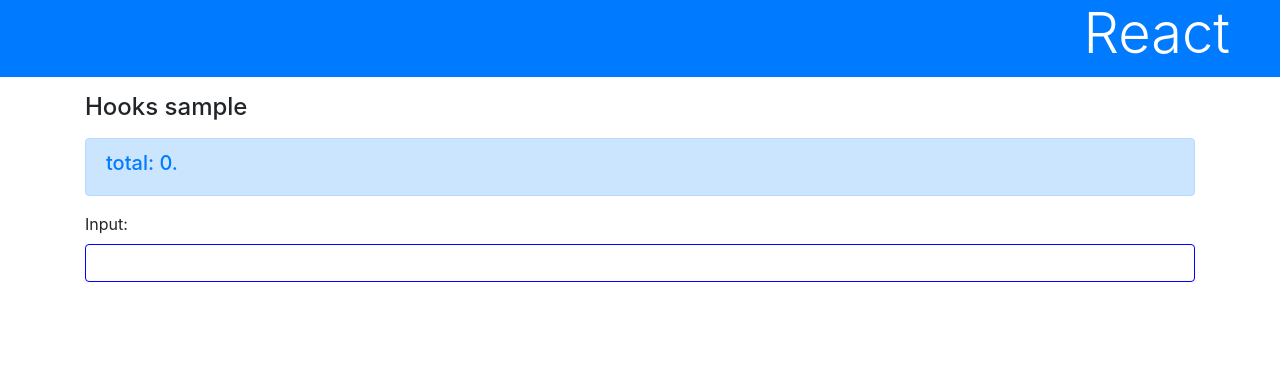
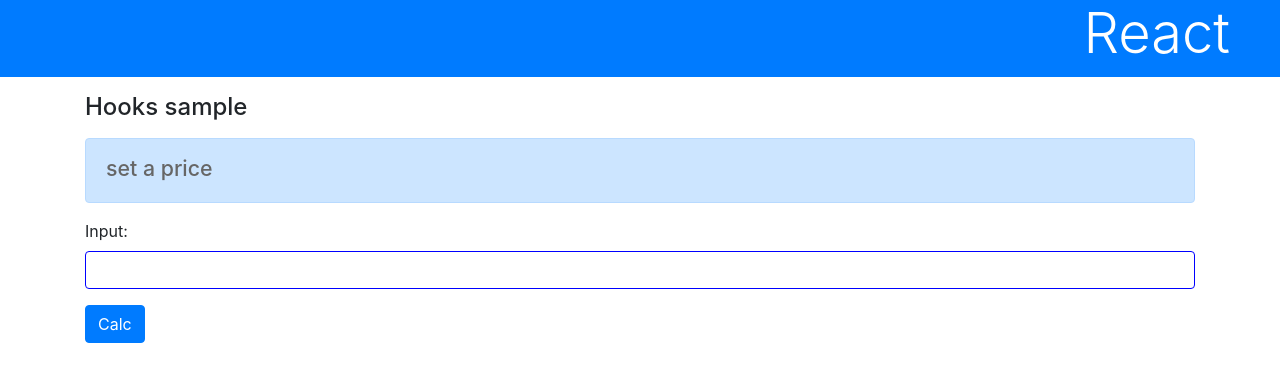
Before and after one commit to kosuke-17/react_app, a React (Create React App) app: page / in a window 1280 px wide. Shown: the top 382 px of the page. Built offline with nearby package versions, Linux system fonts and the light colour scheme.

Commit message:
複数の副作用フック

```diff
--- a/src/App.js
+++ b/src/App.js
@@ -9,20 +9,32 @@
 }
 
 function App() {
-  const [val, setVal] = useState(0)
-  const [msg, setMsg] = useState('set a number...')
+  const [val, setVal] = useState(1000)
+  const [tax1, setTax1] = useState(0)
+  const [tax2, setTax2] = useState(0)
+  const [msg, setMsg] = useState(<p>set a price</p>)
 
   const doChange = (event) => {
     setVal(event.target.value)
   }
 
+  const doAction = () => {
+    let res = <div>
+      <p>軽減税率(8%) : {tax1} 円</p>
+      <p>軽減税率(10%) : {tax2} 円</p>
+    </div>
+    setMsg(res)
+  }
+
+
   useEffect(() => {
-    let total = 0
-    for (let i = 0;i <= val;i++) {
-      total +=i
-    }
-    setMsg("total: " + total + ".")
+    setTax1(Math.floor(val * 1.08))
   })
+
+  useEffect(() => {
+    setTax2(Math.floor(val * 1.10))
+  })
+
 
   return (
     <div>
@@ -34,6 +46,7 @@
           <label>Input:</label>
           <input type="number" className="form-control" onChange={doChange} />
         </div>
+        <button className="btn btn-primary" onClick={doAction}>Calc</button>
       </div>
     </div>
   )
```
